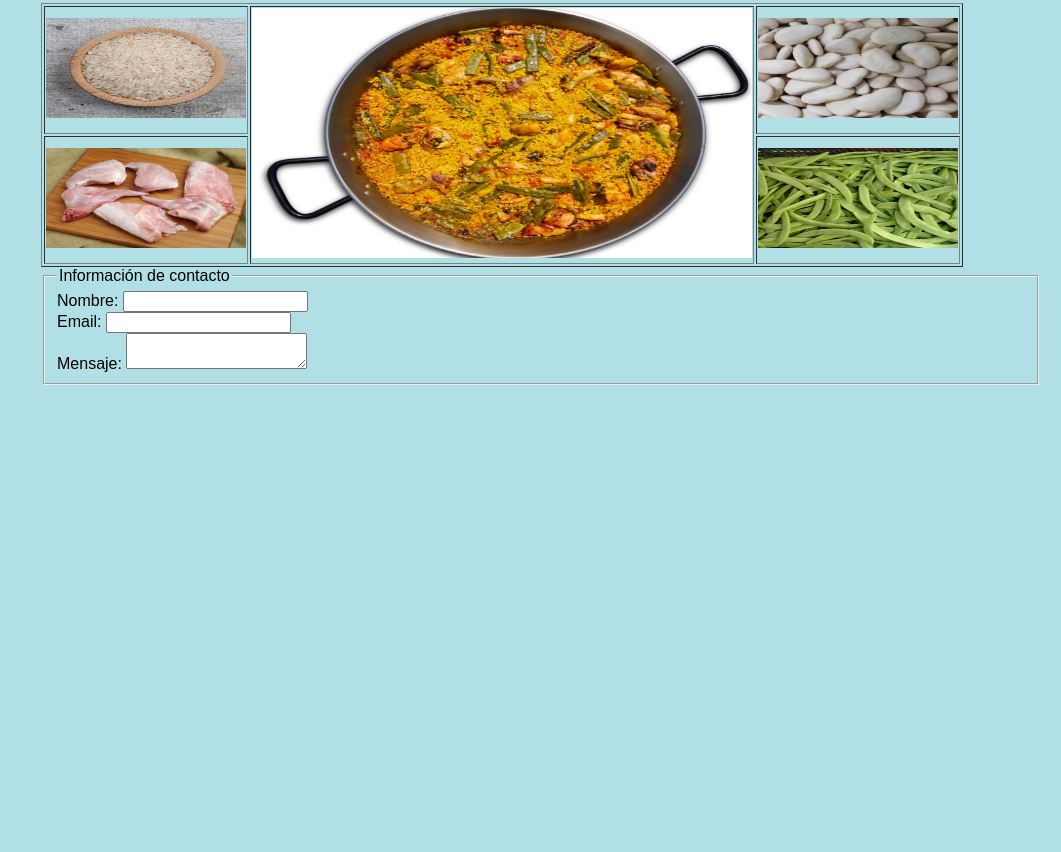
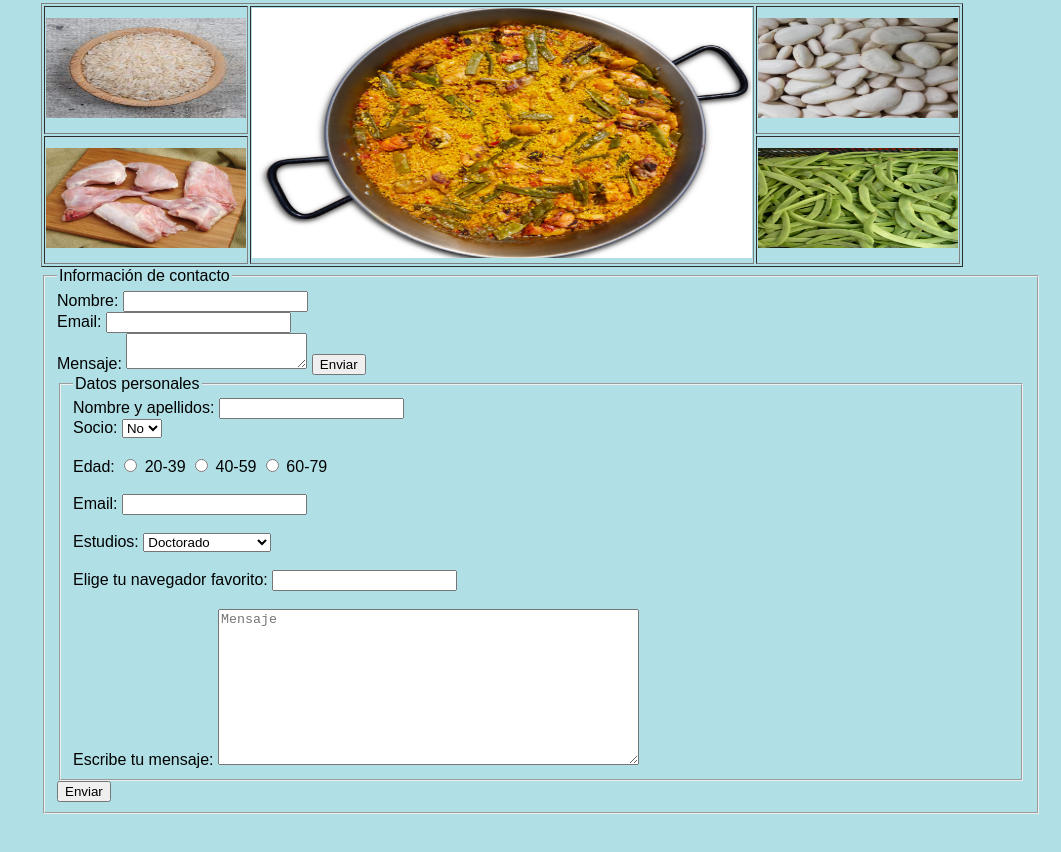
Before and after one commit to jadelyn-zk/jadelyn-zk.github.io, a plain HTML site: page web/ejercicios.html in a window 1280 px wide. Shown: the part 903-1755 px from the top of the page, without its empty margins (219-1280 px from the left). Before the commit the page ends 1368 px from the top, so only its background shows below. Drawn offline with Linux system fonts and the light colour scheme.

Commit message:
Update ejercicios.html

```diff
--- a/web/ejercicios.html
+++ b/web/ejercicios.html
@@ -197,6 +197,55 @@
   <input type="email" id="email"><br>
   <label for="message">Mensaje:</label>
   <textarea id="message"></textarea>
+<button type="submit">Enviar</button>
+
+<br>
+<form action="https://www.w3schools.com/action_page.php" method="post">
+    <fieldset>
+        <legend>Datos personales</legend>
+        <label for="nombre">Nombre y apellidos: </label>
+        <input name="nombre" id="nombre" type="text"><br>
+        <label for="socio">Socio:</label>
+        <select name="socio" id="socio">
+            <!--Etiqueta option-->
+            <option value="value1">Sí<option>
+            <option value="value2" selected>No<option>
+        </select><br><br>
+        <label>Edad: </label>
+        <input name="edad" type="radio" value="20-39"> 20-39
+        <input name="edad" type="radio" value="40-59"> 40-59
+        <input name="edad" type="radio" value="60-79"> 60-79<br><br>
+        <label for="email">Email: </label>
+        <input id="email" name="email" type="email"><br><br>
+        <label for="estudios">Estudios: </label>
+        <select name="estudios" id="estudios">
+            <optgroup label="Estudios Universitarios">
+                <option>Doctorado</option>
+                <option>Máster</option>
+                <option>Grado</option>
+            </optgroup>
+            <optgroup label="Ciclo Formativo">
+                <option>Grado Superior</option>
+                <option>Grado Medio</option>
+            </optgroup>
+        </select><br><br>
+        <label for="navegador">Elige tu navegador favorito: </label>
+        <input name="navegador" id="navegador" list="browsers">
+        <datalist name="browsers" id="browsers">
+            <option value="Chrome">
+            <option value="Firefox">
+            <option value="Internet Explorer">
+            <option value="Opera">
+            <option value="Safari">
+            <option value="Microsoft Edge">
+        </datalist><br><br>
+        <label for="mensaje">Escribe tu mensaje: </label>
+        <textarea rows="10" cols="50" placeholder="Mensaje" id="mensaje" name="mensaje" ></textarea>
+    </fieldset>
+    <input type="submit" name="enviar" value="Enviar">
+</form>
+
+
 </fieldset>
 
 
```
